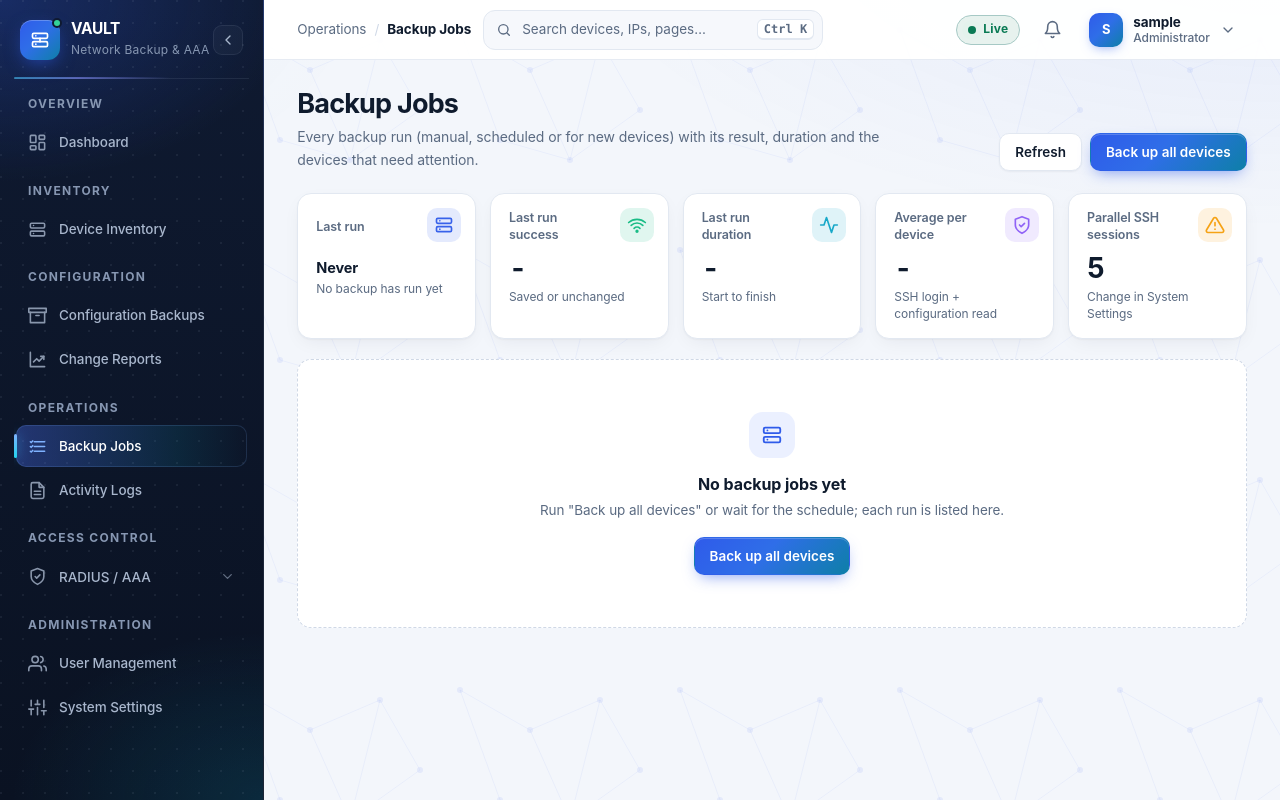
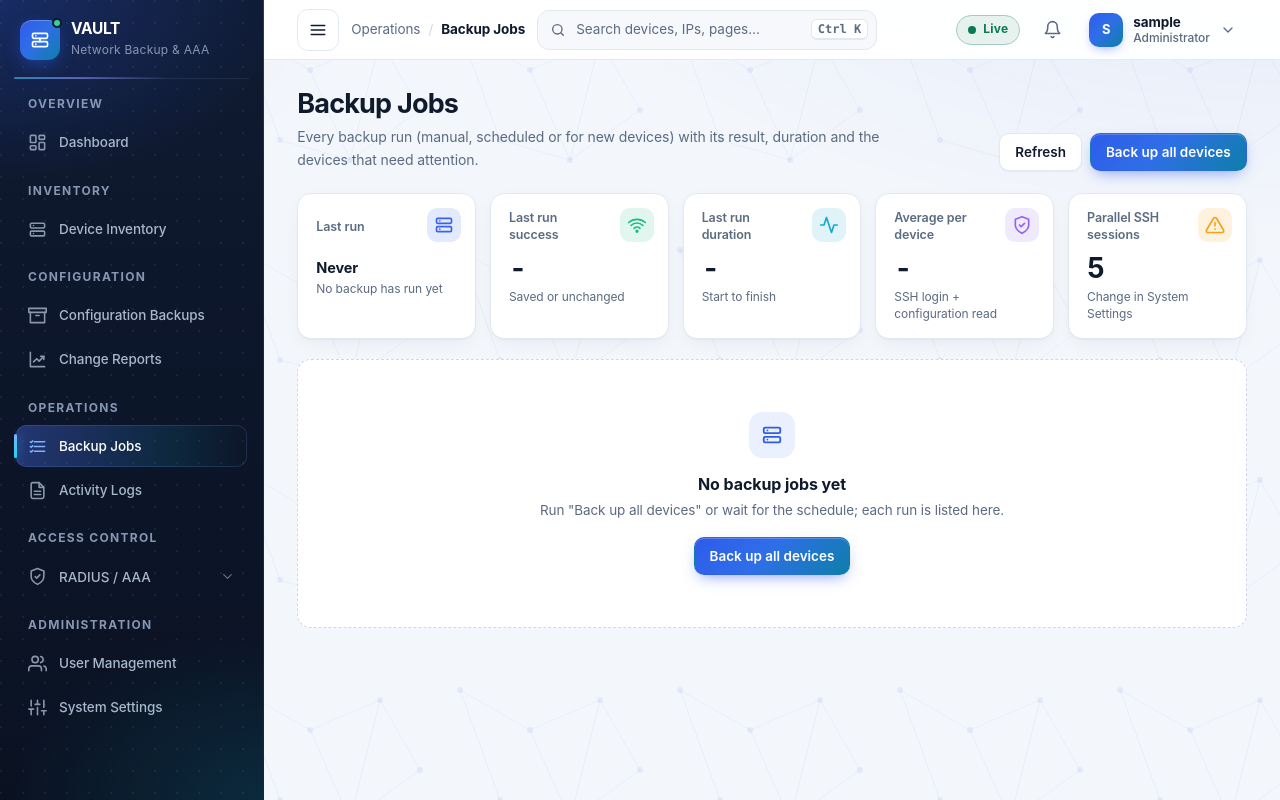
Before and after one commit to ahsanulhaqueromman/BdREN-VAULT, a Django app: page /jobs in a window 1280 px wide. Run offline with Django 5.2, Linux system fonts and the light colour scheme; the visitor is signed in with stand-in values (Sample User, id 1); data that the repository does not hold is empty; parts of the project's set-up code (start-up, migrations or seed data) failed here and were passed over.

Commit message:
Menu button in the top bar replaces the sidebar arrow
- The small arrow next to the VAULT name is removed. The three-line menu
  button now shows at the left of the top bar on every screen size.
- On a computer it minimises / expands the side menu (still remembered
  in the browser); on phones and tablets it opens the side menu.
- Static file versions: app.css 157, menu.js 126.

```diff
--- a/static/css/app.css
+++ b/static/css/app.css
@@ -123,8 +123,6 @@ body.r-viewer .op{display:none!important}
 .brand .bt{flex:1;min-width:0}
 .brand .bt b{display:block;font-size:15.5px;font-weight:700;letter-spacing:-.02em;line-height:1.2;white-space:nowrap}
 .brand .bt span{display:block;margin-top:2px;font-size:12px;color:var(--side-mute);letter-spacing:.02em;white-space:nowrap}
-.collapse{flex:none;display:grid;place-items:center;width:30px;height:30px;border:1px solid var(--side-line);border-radius:9px;background:rgba(255,255,255,.03);color:var(--side-text);cursor:pointer;transition:transform .25s var(--ease),background .2s,color .2s,border-color .2s}
-.collapse:hover{background:rgba(255,255,255,.08);color:#fff;border-color:rgba(127,178,255,.4)}
 .side nav{flex:1 1 auto;min-height:0;display:flex;flex-direction:column;gap:2px;overflow-y:auto;overscroll-behavior:contain;padding:2px 2px 16px;scrollbar-width:thin;scrollbar-color:rgba(148,163,184,.25) transparent}
 .side nav .grp{padding:16px 12px 6px;font-size:12px;font-weight:700;letter-spacing:.11em;text-transform:uppercase;color:var(--side-mute);white-space:nowrap}
 .side nav .grp:first-child{padding-top:4px}
@@ -153,7 +151,6 @@ body.r-viewer .op{display:none!important}
   body.side-min .side{padding:16px 10px 12px}
   body.side-min .brand{flex-direction:column;gap:12px;padding:2px 0 16px}
   body.side-min .brand .bt,body.side-min .side nav .grp,body.side-min .side nav .nav-i span,body.side-min .side nav .dd-t svg.chev{display:none}
-  body.side-min .collapse{transform:rotate(180deg)}
   body.side-min .side nav{align-items:center;gap:4px}
   body.side-min .side nav .grp{display:block;font-size:0;height:1px;padding:0;margin:8px 10px;background:var(--side-line);width:36px}
   body.side-min .side nav .grp:first-child{display:none}
@@ -167,7 +164,7 @@ body.r-viewer .op{display:none!important}
 .appbar{position:sticky;top:0;z-index:25;display:flex;align-items:center;gap:12px;height:var(--bar-h);padding:0 var(--gutter);
   background:color-mix(in srgb,var(--panel) 95%,transparent);   /* no backdrop blur: it re-blurred the page on every scroll frame */
   border-bottom:1px solid color-mix(in srgb,var(--line) 85%,transparent)}
-.appbar .burger{display:none;place-items:center;width:42px;height:42px;flex:0 0 42px;border:1px solid var(--line);border-radius:11px;background:var(--panel);color:var(--ink);cursor:pointer;transition:border-color .18s,color .18s}
+.appbar .burger{display:grid;place-items:center;width:42px;height:42px;flex:0 0 42px;border:1px solid var(--line);border-radius:11px;background:var(--panel);color:var(--ink);cursor:pointer;transition:border-color .18s,color .18s}
 .appbar .burger:hover{border-color:var(--blue);color:var(--blue)}
 .crumbs{display:flex;align-items:center;gap:8px;min-width:0;font-size:13.5px;color:var(--mute)}
 .crumbs #pageGroup{white-space:nowrap}
@@ -768,11 +765,9 @@ main>section:not([hidden]){animation:fadeUp .2s var(--ease) both}
 @media (max-width:1024px){
   .shell{display:block}
   .appbar{height:calc(var(--bar-h) + env(safe-area-inset-top));padding-top:env(safe-area-inset-top);padding-left:max(var(--gutter),env(safe-area-inset-left));padding-right:max(var(--gutter),env(safe-area-inset-right))}
-  .appbar .burger{display:grid}
   .side{position:fixed;top:0;left:0;bottom:0;width:min(300px,86vw);height:100%;z-index:50;padding-top:calc(18px + env(safe-area-inset-top));padding-bottom:max(14px,env(safe-area-inset-bottom));
     transform:translateX(-104%);transition:transform .22s var(--ease),box-shadow .22s;will-change:transform}
   body.nav-open .side{transform:none;box-shadow:24px 0 60px rgba(0,0,0,.45)}
-  .collapse{display:none}
   .side nav .nav-i{min-height:46px}
   .side nav .dd-m .nav-i{min-height:42px}
   .scrim{display:block;position:fixed;inset:0;z-index:45;background:rgba(6,12,26,.56);opacity:0;pointer-events:none;transition:opacity .2s}
--- a/static/js/core/menu.js
+++ b/static/js/core/menu.js
@@ -1,18 +1,31 @@
 /* VAULT - core/menu.js
    The side menu and the top bar. Menu items are ordinary links (/dashboard, /devices, ...); the server renders
    the menu for the signed-in role and highlights the open screen (templates/base.html, apps/core/pages.py).
-   This file only adds: the phone drawer, the minimise button, the RADIUS / AAA drop-down and the account menu. */
+   This file only adds: the menu button, the RADIUS / AAA drop-down and the account menu. */
 
-/* ---- side menu on phones and tablets: slides in over the page, closes on outside tap or Esc ---- */
-function closeSide(){document.body.classList.remove("nav-open");$("#menuBtn").setAttribute("aria-expanded","false")}
-$("#menuBtn").onclick=()=>{const o=document.body.classList.toggle("nav-open");$("#menuBtn").setAttribute("aria-expanded",o)};
+/* ---- the menu button (three lines, top left of the top bar) ----
+   desktop: minimise / expand the side menu (icons only when minimised), remembered in this browser;
+   phones and tablets: the side menu slides in over the page and closes on outside tap or Esc */
+const NAV_DRAWER=matchMedia("(max-width:1024px)");
+function closeSide(){document.body.classList.remove("nav-open");if(NAV_DRAWER.matches)$("#menuBtn").setAttribute("aria-expanded","false")}
+function setMin(on){
+  document.body.classList.toggle("side-min",on);
+  if(!NAV_DRAWER.matches){const b=$("#menuBtn"),t=on?"Expand menu":"Minimize menu";b.setAttribute("aria-expanded",!on);b.title=t;b.setAttribute("aria-label",t)}
+  try{localStorage.setItem("nb_side_min",on?"1":"0")}catch(e){}
+}
+function paintMenuBtn(){
+  const b=$("#menuBtn");
+  if(NAV_DRAWER.matches){b.title="Menu";b.setAttribute("aria-label","Open menu");b.setAttribute("aria-expanded",document.body.classList.contains("nav-open"))}
+  else setMin(document.body.classList.contains("side-min"));
+}
+$("#menuBtn").onclick=()=>{
+  if(NAV_DRAWER.matches){const o=document.body.classList.toggle("nav-open");$("#menuBtn").setAttribute("aria-expanded",o)}
+  else setMin(!document.body.classList.contains("side-min"));
+};
+NAV_DRAWER.addEventListener("change",()=>{closeSide();paintMenuBtn()});
 $("#scrim").onclick=closeSide;
 document.addEventListener("keydown",e=>{if(e.key==="Escape")closeSide()});
-
-/* ---- minimise / expand the side menu on desktop (icons only when minimised); remembered in this browser ---- */
-function setMin(on){document.body.classList.toggle("side-min",on);const b=$("#colBtn");b.setAttribute("aria-pressed",on);const t=on?"Expand menu":"Minimize menu";b.title=t;b.setAttribute("aria-label",t);try{localStorage.setItem("nb_side_min",on?"1":"0")}catch(e){}}
-$("#colBtn").onclick=()=>setMin(!document.body.classList.contains("side-min"));
-setMin(document.body.classList.contains("side-min"));
+paintMenuBtn();
 /* back to where the menu was scrolled on the last screen (core/transition.js saves it) */
 try{const y=+sessionStorage.getItem("vault_nav_y"),n=$(".side nav");if(n&&y>0)n.scrollTop=y}catch(e){}
 
--- a/templates/base.html
+++ b/templates/base.html
@@ -16,7 +16,7 @@
 <meta name="theme-color" content="#f3f6fb" media="(prefers-color-scheme: light)">
 <meta name="theme-color" content="#080e1c" media="(prefers-color-scheme: dark)">
 <link rel="icon" type="image/png" href="{% static 'img/bdren-logo.png' %}">
-<link rel="stylesheet" href="{% static 'css/app.css' %}?v=156">
+<link rel="stylesheet" href="{% static 'css/app.css' %}?v=157">
 <script src="{% static 'js/core/transition.js' %}?v=125"></script>
 </head>
 <body class="r-{{ request.user.role }}" data-page="{% if denied %}denied{% else %}{{ page.key }}{% endif %}" data-idle-timeout-ms="{{ session_idle_ms|default:900000 }}"{% if device_id %} data-device-id="{{ device_id }}"{% endif %}{% if denied %} data-denied="1"{% endif %}>
@@ -29,7 +29,6 @@
   <div class="brand">
     <div class="mark"><svg width="20" height="20" viewBox="0 0 24 24" fill="none" stroke="#fff" stroke-width="2" stroke-linecap="round" stroke-linejoin="round"><rect x="3" y="4" width="18" height="6" rx="1.5"/><rect x="3" y="14" width="18" height="6" rx="1.5"/><path d="M7 7h.01M7 17h.01M12 10v4"/></svg></div>
     <div class="bt"><b>VAULT</b><span>Network Backup &amp; AAA</span></div>
-    <button type="button" class="collapse" id="colBtn" title="Minimize menu" aria-label="Minimize menu" aria-pressed="false"><svg width="18" height="18" viewBox="0 0 24 24" fill="none" stroke="currentColor" stroke-width="2" stroke-linecap="round" stroke-linejoin="round" aria-hidden="true"><path d="m15 18-6-6 6-6"/></svg></button>
   </div>
   <nav>
     {% for g in menu %}
@@ -54,7 +53,7 @@
 
 {# ===================== top bar ===================== #}
 <header class="appbar">
-  <button type="button" class="burger" id="menuBtn" aria-label="Open menu" aria-controls="side" aria-expanded="false"><svg width="18" height="18" viewBox="0 0 24 24" fill="none" stroke="currentColor" stroke-width="2" stroke-linecap="round" stroke-linejoin="round" aria-hidden="true"><path d="M3 6h18M3 12h18M3 18h18"/></svg></button>
+  <button type="button" class="burger" id="menuBtn" title="Menu" aria-label="Menu" aria-controls="side" aria-expanded="false"><svg width="18" height="18" viewBox="0 0 24 24" fill="none" stroke="currentColor" stroke-width="2" stroke-linecap="round" stroke-linejoin="round" aria-hidden="true"><path d="M3 6h18M3 12h18M3 18h18"/></svg></button>
   <div class="crumbs"><span id="pageGroup">{{ page.group }}</span><span class="sep" aria-hidden="true">/</span><b class="pg" id="pageName">{{ page.title }}</b></div>
   <button type="button" class="gsearch" id="gsBtn" aria-haspopup="dialog" aria-keyshortcuts="Control+K" title="Search devices and pages (Ctrl+K)"><svg width="16" height="16" viewBox="0 0 24 24" fill="none" stroke="currentColor" stroke-width="2" stroke-linecap="round" aria-hidden="true"><circle cx="11" cy="11" r="7"/><path d="m20 20-3.5-3.5"/></svg><span>Search devices, IPs, pages&hellip;</span><kbd>Ctrl K</kbd></button>
   <span class="sp"></span>
@@ -92,7 +91,7 @@
 {{ page_urls|json_script:"page-urls" }}
 {# core first, then one file per screen, then search / start / responsive (start.js must stay after every loader) #}
 <script src="{% static 'js/core/helpers.js' %}?v=133"></script>
-<script src="{% static 'js/core/menu.js' %}?v=125"></script>
+<script src="{% static 'js/core/menu.js' %}?v=126"></script>
 <script src="{% static 'js/core/account.js' %}?v=124"></script>
 <script src="{% static 'js/core/notifications.js' %}?v=124"></script>
 <script src="{% static 'js/pages/dashboard.js' %}?v=131"></script>
```
Also changed, not shown: CHANGES.md (+2 -1 lines).
